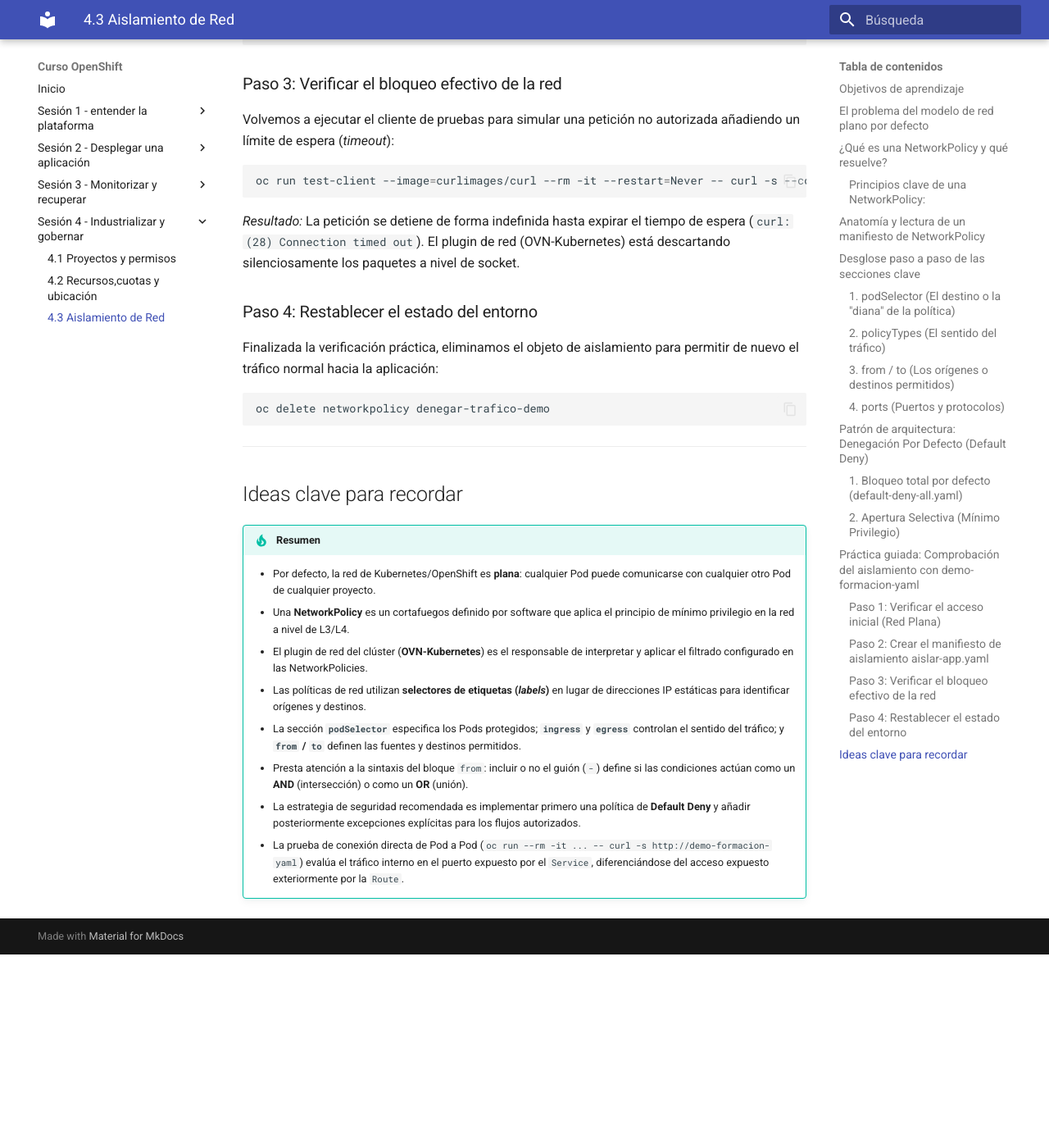
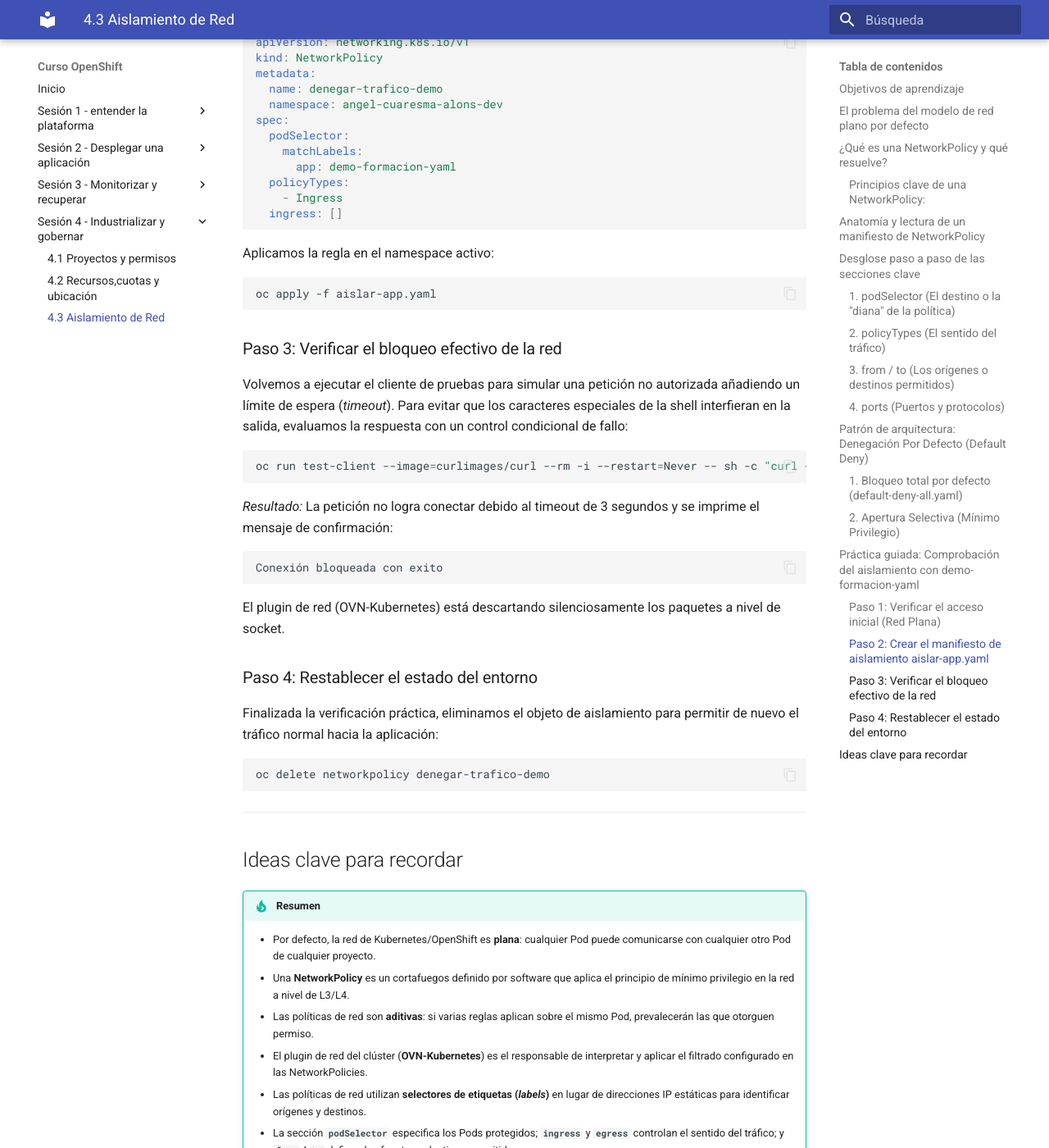
Before and after one commit to ieftraining/curso-openshift, an MkDocs documentation site: the page built from docs/sesion4/4.3 Aislamiento de Red.md, in a window 1280 px wide and 1400 px high, scrolled down 7873 px. Shown: the whole window at 82% size. Built offline with MkDocs 1.6.1 and Material for MkDocs 9.7.7, drawn with Linux system fonts in a browser that asks for light colours; before the commit the page ends 9037 px from its top, so only the background shows below that; some of the changed text lies outside the part shown.

Commit message:
Add files via upload

````diff
--- a/docs/sesion4/4.3 Aislamiento de Red.md
+++ b/docs/sesion4/4.3 Aislamiento de Red.md
@@ -73,6 +73,7 @@
 - **Modelo Declarativo:** Al igual que el resto de objetos de OpenShift, se define mediante un fichero YAML. Declaras qué tráfico está permitido y la plataforma se encarga de aplicar las reglas subyacentes.
 - **Basado en Etiquetas (*Labels*):** En lugar de gestionar direcciones IP estáticas (las cuales son efímeras en entornos de contenedores), las NetworkPolicies utilizan **selectores de etiquetas** para identificar el origen y el destino del tráfico.
 - **Lista Blanca (*Allowlist*):** Las políticas de red funcionan por defecto como listas de autorización explícita. Si no existe una regla que permita expresamente una conexión, el tráfico es bloqueado.
+- **Naturaleza Aditiva:** Si existen varias `NetworkPolicies` aplicadas al mismo Pod, los permisos **se suman**. Si una regla permite el acceso, esta prevalece aunque exista otra política restrictiva.
 - **Aplicado por el CNI:** El encargado de traducir los manifiestos YAML en reglas reales de filtrado en el kernel de los nodos (mediante Open vSwitch / OpenFlow o eBPF) es el plugin de red del clúster (**OVN-Kubernetes** en versiones modernas de OpenShift).
 
 ---
@@ -203,9 +204,15 @@
   podSelector: {}
   policyTypes:
     - Ingress
+  ingress: []
 ```
 
 A partir del momento en que este manifiesto se aplica en un namespace, **ningún Pod del proyecto aceptará conexiones entrantes** de ningún origen (ni siquiera de otros Pods dentro del mismo proyecto).
+
+!!! note "Nota sobre la consola web frente a la línea de comandos (`oc`)"
+    El estándar oficial de Kubernetes/OpenShift para definir una denegación total es declarar la lista vacía `ingress: []`. Al aplicarse por CLI (`oc apply -f`), la regla se registra sin alteraciones.
+
+    Sin embargo, en algunos editores visuales de la consola web gráfica de OpenShift, la interfaz intenta "limpiar" campos vacíos y puede llegar a omitir la línea `ingress: []` al guardar. Si trabajas desde la consola web y quieres asegurar el bloqueo, puedes indicar una regla explícita hacia una IP de prueba sin acceso (por ejemplo, mediante `ipBlock: cidr: 192.0.2.0/32`).
 
 ### 2. Apertura Selectiva (*Mínimo Privilegio*)
 Una vez aislado el proyecto por completo, el equipo de desarrollo u operaciones añade manifiestos de `NetworkPolicy` adicionales para abrir **únicamente los flujos legítimos de la aplicación** (por ejemplo, permitir que el Ingress/Router entregue tráfico al frontend, y que el frontend consulte a la base de datos por su puerto específico).
@@ -269,13 +276,17 @@
 
 ### Paso 3: Verificar el bloqueo efectivo de la red
 
-Volvemos a ejecutar el cliente de pruebas para simular una petición no autorizada añadiendo un límite de espera (*timeout*):
+Volvemos a ejecutar el cliente de pruebas para simular una petición no autorizada añadiendo un límite de espera (*timeout*). Para evitar que los caracteres especiales de la shell interfieran en la salida, evaluamos la respuesta con un control condicional de fallo:
 
 ```bash
-oc run test-client --image=curlimages/curl --rm -it --restart=Never -- curl -s --connect-timeout 3 http://demo-formacion-yaml
+oc run test-client --image=curlimages/curl --rm -i --restart=Never -- sh -c "curl -s --connect-timeout 3 http://demo-formacion-yaml || echo 'Conexión bloqueada con exito'"
 ```
 
-*Resultado:* La petición se detiene de forma indefinida hasta expirar el tiempo de espera (`curl: (28) Connection timed out`). El plugin de red (OVN-Kubernetes) está descartando silenciosamente los paquetes a nivel de socket.
+*Resultado:* La petición no logra conectar debido al timeout de 3 segundos y se imprime el mensaje de confirmación:
+```text
+Conexión bloqueada con exito
+```
+El plugin de red (OVN-Kubernetes) está descartando silenciosamente los paquetes a nivel de socket.
 
 ### Paso 4: Restablecer el estado del entorno
 
@@ -292,9 +303,10 @@
 !!! tip "Resumen"
     - Por defecto, la red de Kubernetes/OpenShift es **plana**: cualquier Pod puede comunicarse con cualquier otro Pod de cualquier proyecto.
     - Una **NetworkPolicy** es un cortafuegos definido por software que aplica el principio de mínimo privilegio en la red a nivel de L3/L4.
+    - Las políticas de red son **aditivas**: si varias reglas aplican sobre el mismo Pod, prevalecerán las que otorguen permiso.
     - El plugin de red del clúster (**OVN-Kubernetes**) es el responsable de interpretar y aplicar el filtrado configurado en las NetworkPolicies.
     - Las políticas de red utilizan **selectores de etiquetas (*labels*)** en lugar de direcciones IP estáticas para identificar orígenes y destinos.
     - La sección **`podSelector`** especifica los Pods protegidos; **`ingress`** y **`egress`** controlan el sentido del tráfico; y **`from` / `to`** definen las fuentes y destinos permitidos.
     - Presta atención a la sintaxis del bloque `from`: incluir o no el guión (`-`) define si las condiciones actúan como un **AND** (intersección) o como un **OR** (unión).
     - La estrategia de seguridad recomendada es implementar primero una política de **Default Deny** y añadir posteriormente excepciones explícitas para los flujos autorizados.
-    - La prueba de conexión directa de Pod a Pod (`oc run --rm -it ... -- curl -s http://demo-formacion-yaml`) evalúa el tráfico interno en el puerto expuesto por el `Service`, diferenciándose del acceso expuesto exteriormente por la `Route`.
+    - La prueba de conexión directa de Pod a Pod (`oc run --rm -i ...`) evalúa el tráfico interno en el puerto expuesto por el `Service`, diferenciándose del acceso expuesto exteriormente por la `Route`.
````
Also changed, not shown: other parts of docs/sesion4/4.3 Aislamiento de Red.md (+1 -1 lines).
